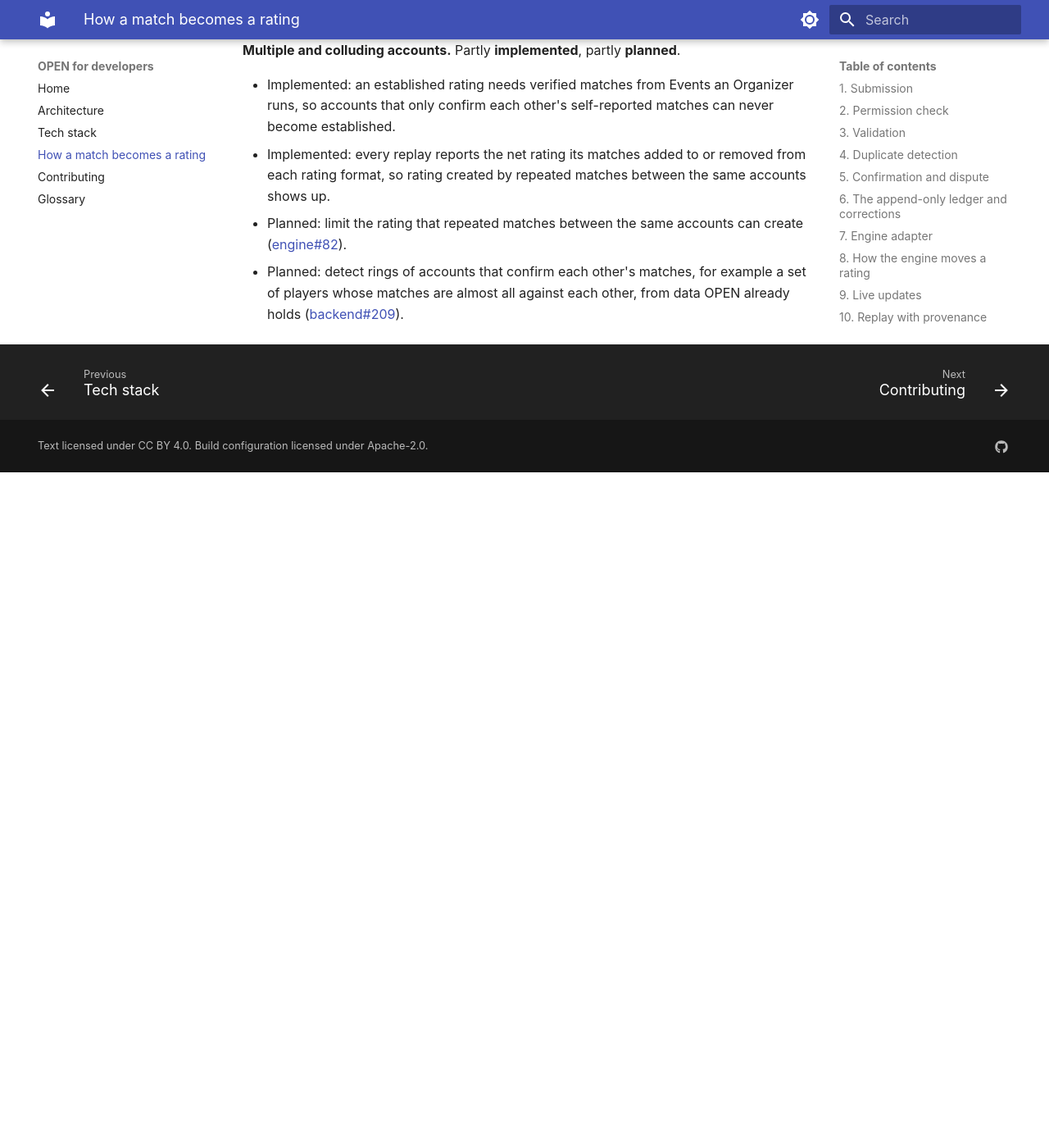
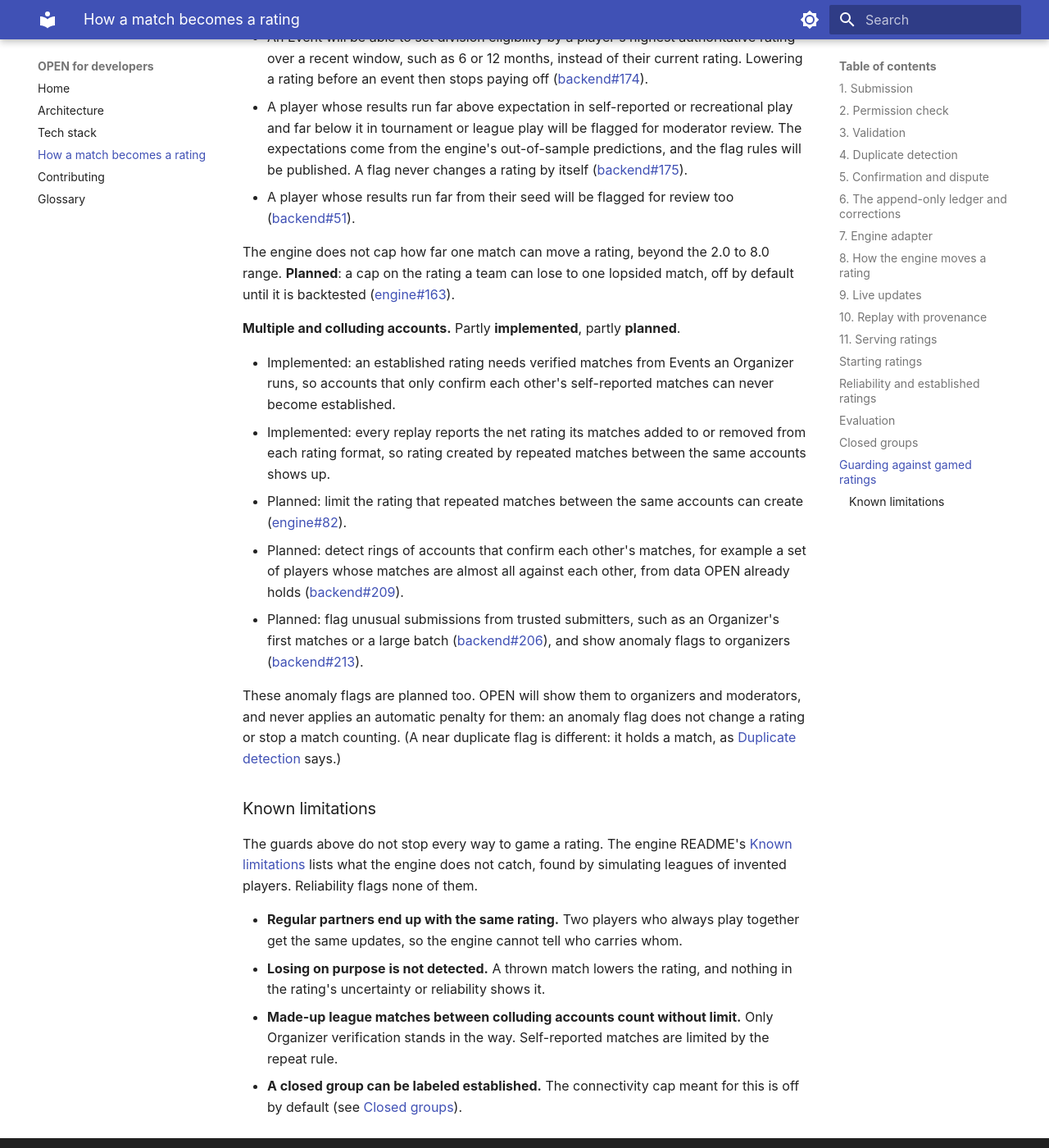
Before and after one commit to openpickleball/developers, an MkDocs documentation site: the page built from docs/match-to-rating.md, in a window 1280 px wide and 1400 px high, scrolled down 6650 px. Shown: the whole window at 82% size. Built offline with MkDocs 1.6.1 and Material for MkDocs 9.7.7, drawn with Linux system fonts in a browser that asks for light colours; before the commit the page ends 7226 px from its top, so only the background shows below that; some of the changed text lies outside the part shown.

Commit message:
Update the match-to-rating page for engine 1.0.0
The page still said the evaluation was not published and linked a
closed release issue. Engine 1.0.0 ships the v1 parameter set and a
Known limitations section, and the evaluation repository is public.

Link the initial evaluation and say it is not pre-registered, describe
v1 and that it showed no gain and makes gaming pay more, add a Known
limitations part to the gaming guards, and link the planned work in
engine#163, engine#164, backend#206, and backend#213. Record two
wording departures in the plan.

Co-Authored-By: Claude Opus 5.5 <noreply@anthropic.com>
Signed-off-by: Brad Stricherz <brad.stricherz@gmail.com>

```diff
--- a/docs/match-to-rating.md
+++ b/docs/match-to-rating.md
@@ -86,6 +86,8 @@ The engine is an open-source Python package, `openpickleball-engine`, under AGPL
 - **Uncertainty.** Each rating carries a rating deviation (RD). Each player moves by their own K, which grows with their RD, so a new or returning player moves faster than a settled one. RD shrinks with each counted match and grows with inactivity. Inactivity never moves the rating itself.
 - **Weight.** The match type sets how much a match counts. Under the current defaults: tournament 1.00, league 0.90, recreational verified 0.75, and self-reported 0.40. Longer games and more games add a little weight, up to a cap. These defaults are declared choices or uncalibrated placeholders, as the [parameter table](https://github.com/openpickleball/engine/blob/main/docs/model.md#parameters) marks each one.
 
+The engine also ships a published parameter set, `v1`, which a caller loads on purpose with `Config.published("v1")`. It is the first set fitted on match data. It declares a scale of 1.0 in place of the default 2.9, fits the side-out win calibration, and lowers K to match. On held-out matches it showed no measurable gain over the defaults, so `Config()` is unchanged. The evaluation's simulations also found that `v1` moves ratings faster, so losing on purpose and colluding accounts move ratings further under it. See [PARAMETERS.md](https://github.com/openpickleball/engine/blob/main/PARAMETERS.md).
+
 Every result reports the expected share, the actual share, the difference, the weight, and each player's change, so any rating change can be explained from the match that caused it. A replay of the same ledger, seeds, config, and date always gives the same ratings, so any change can also be reproduced (see [Replay with provenance](#10-replay-with-provenance)). The engine can also predict a match before it is played, as an expected point share and a win probability. No app shows those predictions to players yet.
 
 ## 9. Live updates
@@ -120,11 +122,13 @@ Reliability is a score from 0 to 100, earned only from OPEN matches. It combines
 
 A rating is **established** when its reliability is at least 60 and the player has at least 3 counted verified matches: tournament, league, or recreational verified, which all come from Events an Organizer runs. Self-reported matches can raise reliability, but they never count toward that minimum. The engine reports whether a rating is established with every player summary, so a rating that is not established can be labeled as such. Both thresholds are labels: they change no rating. See [Established](https://github.com/openpickleball/engine/blob/main/docs/behavior.md#established).
 
+**Planned**: cap the reliability number itself below 60 until a player has the minimum verified matches, so a player with only self-reported matches never shows 60 or more ([engine#164](https://github.com/openpickleball/engine/issues/164)).
+
 ## Evaluation
 
-**Implemented** in the engine: the tools. **Planned**: publishing the evaluation, and testing the engine on real match results in shadow mode.
+**Implemented** in the engine: the tools. **Published**: an initial evaluation. **Planned**: a pre-registered test on later play, and testing the engine on real match results in shadow mode.
 
-The engine predicts each match from ratings that have not seen it yet, then scores those predictions for error and calibration. It also fits the expectation scale and the win probability calibration, and says when the data do not pin a value down. See [evaluation and calibration](https://github.com/openpickleball/engine/blob/main/docs/model.md#evaluation-and-calibration). The engine was evaluated on one club's closed pool, and a forthcoming report describes that evaluation. It is not published yet. Testing the engine on real results in shadow mode, and publishing the validation results, are steps on the [roadmap](https://github.com/openpickleball/.github/blob/main/ROADMAP.md) before any rating goes live ([engine#49](https://github.com/openpickleball/engine/issues/49)).
+The engine predicts each match from ratings that have not seen it yet, then scores those predictions for error and calibration. It also fits the expectation scale and the win probability calibration, and says when the data do not pin a value down. See [evaluation and calibration](https://github.com/openpickleball/engine/blob/main/docs/model.md#evaluation-and-calibration). The [evaluation repository](https://github.com/openpickleball/evaluation) holds the methodology and results of an initial evaluation on one club's play. It was not pre-registered, so no result in it is confirmatory. A test on matches played after the evaluation, registered in advance, is still pending. The evaluation compares the engine with standard external rating systems. Testing the engine on real results in shadow mode, and publishing validation results, are steps on the [roadmap](https://github.com/openpickleball/.github/blob/main/ROADMAP.md) before any rating goes live.
 
 ## Closed groups
 
@@ -136,7 +140,7 @@ So the engine reports network connectivity with every player summary: whether th
 
 ## Guarding against gamed ratings
 
-Each guard below is marked like the steps above. None of them costs a player anything or needs a paid verification.
+Each guard below is marked like the steps above. None of them costs a player anything or needs a paid verification. The guards are not complete: see [Known limitations](#known-limitations) below.
 
 **Self-reported matches.** **Implemented** in the engine and the backend. A self-reported match counts only when a player on each team confirms it (see [Confirmation and dispute](#5-confirmation-and-dispute)). It weighs 0.40 against a tournament match's 1.00. Under the defaults, each earlier self-reported match between the same two teams in the last 90 days halves its weight, and a fifth one in that window is rejected.
 
@@ -146,7 +150,7 @@ Each guard below is marked like the steps above. None of them costs a player any
 - A player whose results run far above expectation in self-reported or recreational play and far below it in tournament or league play will be flagged for moderator review. The expectations come from the engine's out-of-sample predictions, and the flag rules will be published. A flag never changes a rating by itself ([backend#175](https://github.com/openpickleball/backend/issues/175)).
 - A player whose results run far from their seed will be flagged for review too ([backend#51](https://github.com/openpickleball/backend/issues/51)).
 
-The engine does not cap how far one match can move a rating, beyond the 2.0 to 8.0 range.
+The engine does not cap how far one match can move a rating, beyond the 2.0 to 8.0 range. **Planned**: a cap on the rating a team can lose to one lopsided match, off by default until it is backtested ([engine#163](https://github.com/openpickleball/engine/issues/163)).
 
 **Multiple and colluding accounts.** Partly **implemented**, partly **planned**.
 
@@ -154,3 +158,15 @@ The engine does not cap how far one match can move a rating, beyond the 2.0 to 8
 - Implemented: every replay reports the net rating its matches added to or removed from each rating format, so rating created by repeated matches between the same accounts shows up.
 - Planned: limit the rating that repeated matches between the same accounts can create ([engine#82](https://github.com/openpickleball/engine/issues/82)).
 - Planned: detect rings of accounts that confirm each other's matches, for example a set of players whose matches are almost all against each other, from data OPEN already holds ([backend#209](https://github.com/openpickleball/backend/issues/209)).
+- Planned: flag unusual submissions from trusted submitters, such as an Organizer's first matches or a large batch ([backend#206](https://github.com/openpickleball/backend/issues/206)), and show anomaly flags to organizers ([backend#213](https://github.com/openpickleball/backend/issues/213)).
+
+These anomaly flags are planned too. OPEN will show them to organizers and moderators, and never applies an automatic penalty for them: an anomaly flag does not change a rating or stop a match counting. (A near duplicate flag is different: it holds a match, as [Duplicate detection](#4-duplicate-detection) says.)
+
+### Known limitations
+
+The guards above do not stop every way to game a rating. The engine README's [Known limitations](https://github.com/openpickleball/engine/blob/main/README.md#known-limitations) lists what the engine does not catch, found by simulating leagues of invented players. Reliability flags none of them.
+
+- **Regular partners end up with the same rating.** Two players who always play together get the same updates, so the engine cannot tell who carries whom.
+- **Losing on purpose is not detected.** A thrown match lowers the rating, and nothing in the rating's uncertainty or reliability shows it.
+- **Made-up league matches between colluding accounts count without limit.** Only Organizer verification stands in the way. Self-reported matches are limited by the repeat rule.
+- **A closed group can be labeled established.** The connectivity cap meant for this is off by default (see [Closed groups](#closed-groups)).
```
Also changed, not shown: plans/2026-11-25-issue-15-update-match-to-rating-for-engine-1-0-0.md (+5 -0 lines).
